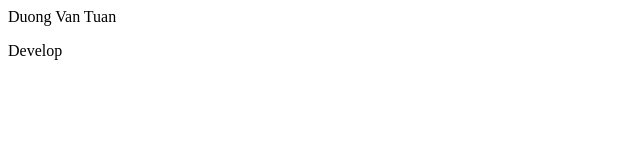
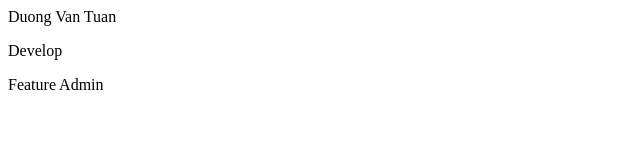
Before and after one commit to tkdvt372/test-git, a plain HTML site: page index.html in a window 1280 px wide. Shown: the whole page, without its empty margins (0-640 px from the left). Drawn offline with Linux system fonts and the light colour scheme.

Commit message:
edit file index.html on feature admin

```diff
--- a/index.html
+++ b/index.html
@@ -1,4 +1,7 @@
 <html>
 	<p>Duong Van Tuan</p>
 	<p>Develop</p>
+	<div>
+		<p>Feature Admin</p>
+	</div>
 </html>
```
